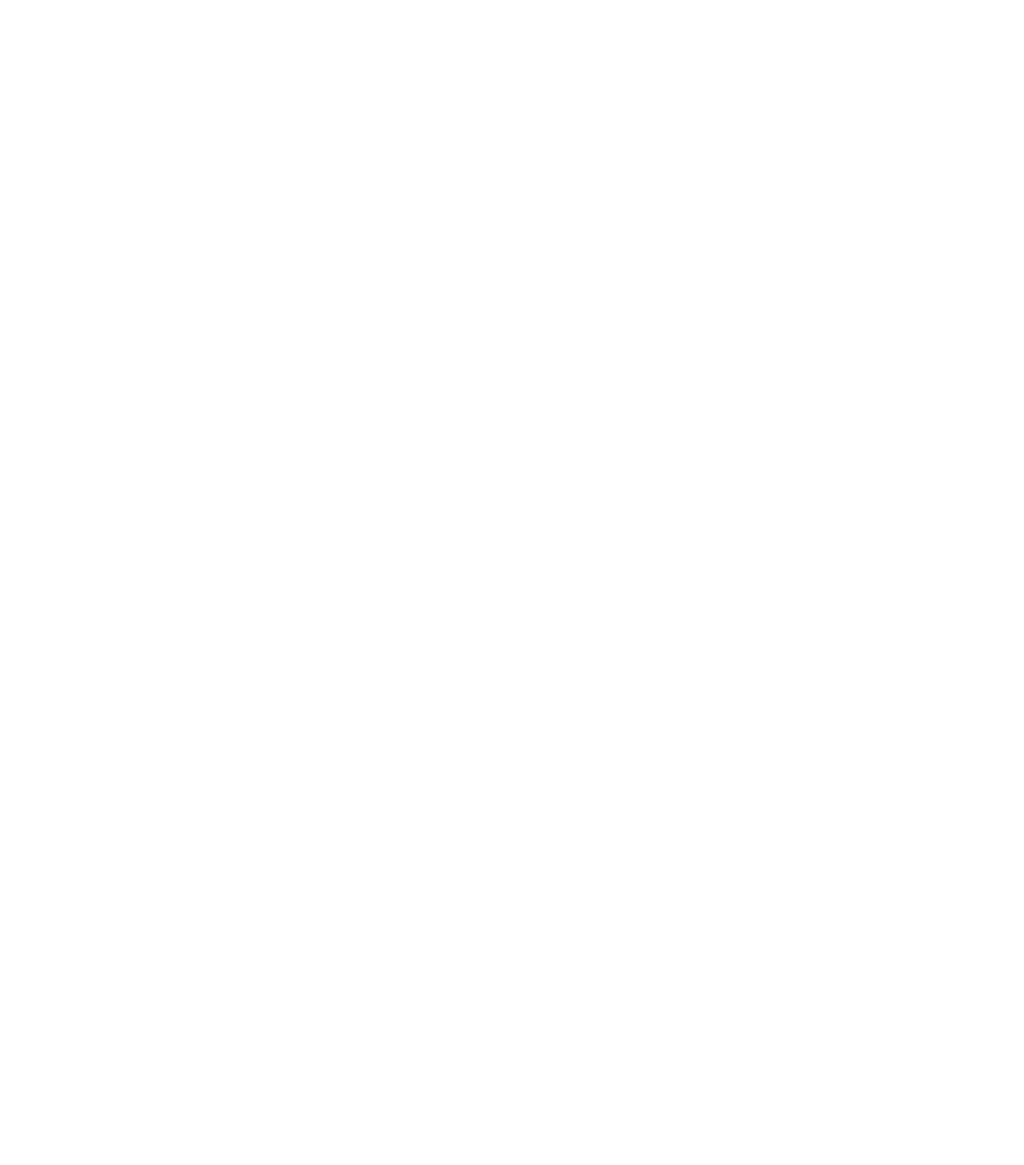
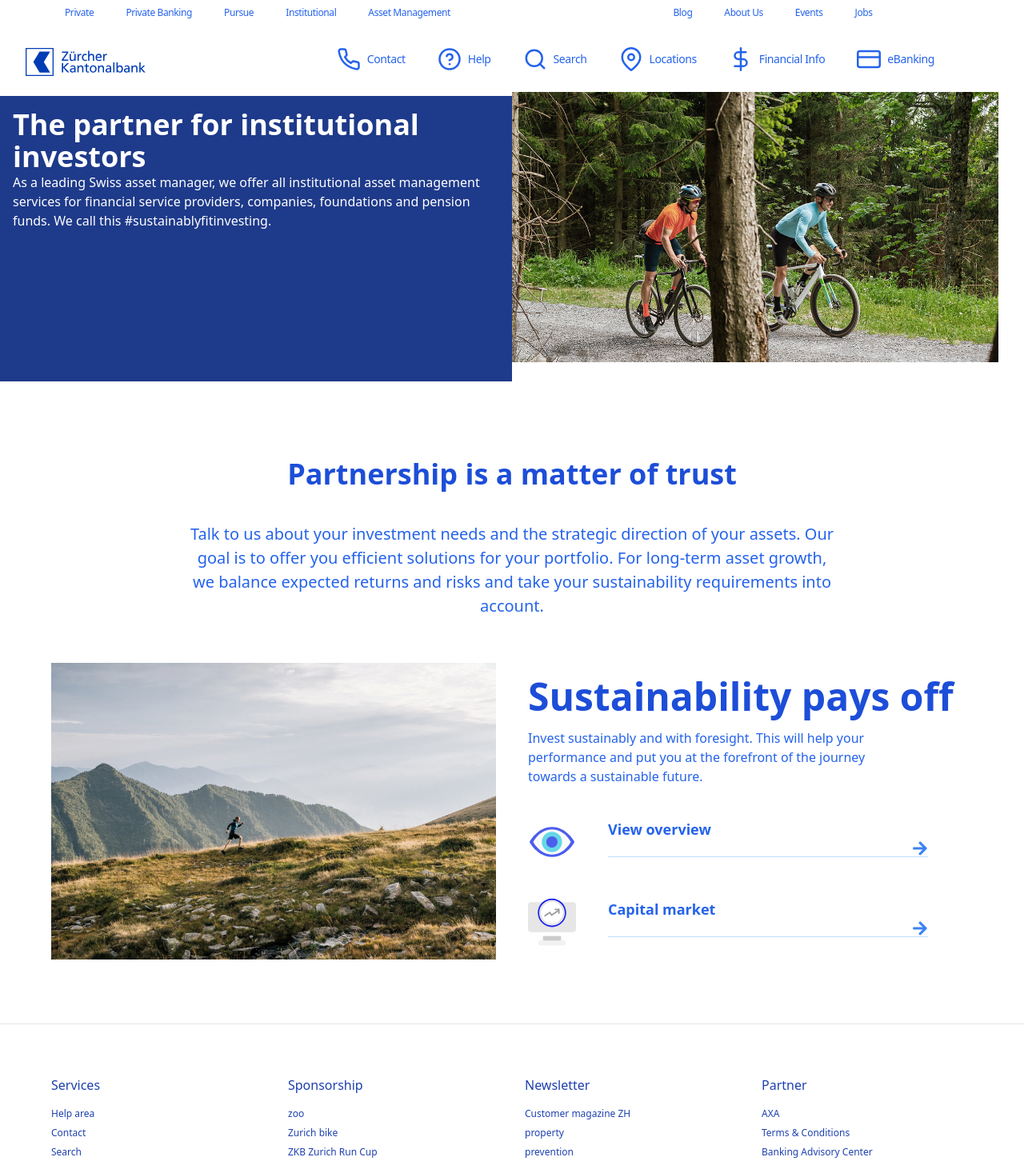
Before and after one commit to Shazaniyu55/onlimne_bank, a Next.js app: page /asset-management in a window 1280 px wide. Shown: the top 1457 px of the page at 80% size. Before the commit the page ends 800 px from the top, so only its background shows below. Built offline with nearby package versions, Linux system fonts and the light colour scheme.

Commit message:
niyunew2@#

```diff
--- a/components/navbar.js
+++ b/components/navbar.js
@@ -41,7 +41,10 @@
                 <li>
                   <Link href="/institutional">Institutional</Link>
                 </li>
-                <li>Asset Management</li>
+                <li>
+                  <Link href="/asset-management">Asset Management</Link>
+
+                  </li>
               </ul>
             </div>
             <div className=''>
--- a/pages/asset-management.js
+++ b/pages/asset-management.js
@@ -1,10 +1,108 @@
 import React from "react";
+import AdainNavBar from "@/components/navbar";
+import Footer from "@/components/footer";
+import {FaArrowRight} from 'react-icons/fa'
+
+
 
 function Access(){
+
+    const ServiceCard1 = ({ imgSrc, title, desc }) => {
+        return (
+          <div className="flex items-start gap-3 sm:gap-10 lg:w-[90%]">
+            <img
+              src={imgSrc}
+              width="60px"
+              height="60px"
+              alt="features"
+              className=""
+            />
+
+            <div className='flex-1'>
+
+              <h3 className="text-lg text-blue-600 font-semibold">{title}</h3>
+              <div className='flex justify-end'>
+              <FaArrowRight className="text-blue-500 " size={20}/>
+
+              </div>
+            <section className="border-t border-blue-200 bg-black1 w-full">
+
+            </section>
+            </div>
+          </div>
+        );
+      };
+
+      //render items
     return(
-        <div>
+        <>
+
+        <AdainNavBar imageSrc="/svg/logo.svg"/>
+        <div className="grid md:grid-cols-2 mt-20">
+
+           <div className="md:container  bg-blue-900 m-10 p-4 -translate-x-10">
+           <h1 className="text-3xl md:text-4xl font-bold text-white text-center lg:text-left">The partner for institutional investors</h1>
+              <p className="text-white">As a leading Swiss asset manager, we offer all institutional asset management services for financial service providers, companies, foundations and pension funds. We call this #sustainablyfitinvesting.</p>
+           </div>
+
+
+           <div className="-translate-x-4">
+               <img className="md:p-4 -translate-y-12" src="/cycle.jpeg" alt="" width="" height=""/>
+           </div>
+       </div>
+
+
+
+       <div className="md:container w-full p-4 bg-white ">
+                <h1 className="text-3xl md:text-4xl text-black p-10 font-bold text-center lg:text-center text-blue-700">Partnership is a matter of trust</h1>
+                <p className="md:text-center text-blue-600 text-xl leading-normal">
+                Talk to us about your investment needs and the strategic direction of your assets. Our<br/> goal is to offer you efficient solutions for your portfolio. For long-term asset growth, <br/>we balance expected returns and risks and take your sustainability requirements into<br/> account.
+                </p>
+            </div>
+
+
+
+
+            <section className="relative  container px-5 md:px-16 mx-auto mt-10">
+      <div className="flex gap-10 items-center flex-col lg:flex-row">
+        <div className="relative w-full flex-1">
+          <img
+            src='/cliff.jpeg'
+            width="300px"
+            height="300px"
+            alt="video banner"
+            className="object-cover w-full"
+          />
 
         </div>
+        <div className="flex gap-5 md:gap-10 flex-col flex-1">
+          <div className="flex flex-col gap-4">
+
+            <h2 className="text-blue-700 text-5xl md:text-5xl font-bold text-center lg:text-left">
+                  Sustainability pays off
+            </h2>
+            <p className="text-blue-600">
+            Invest sustainably and with foresight. This will help your<br/> performance and put you at the forefront of the journey<br/> towards a sustainable future.
+            </p>
+          </div>
+          <ServiceCard1
+            imgSrc='/svg/eye.svg'
+            title=" View overview"
+          />
+          <ServiceCard1
+            imgSrc='/svg/stock.svg'
+            title="Capital market"
+          />
+
+
+        </div>
+      </div>
+    </section>
+
+
+        <Footer/>
+
+        </>
     )
 }
 
```
Also changed, not shown: public/cliff.jpeg (added), public/cycle.jpeg (added).
